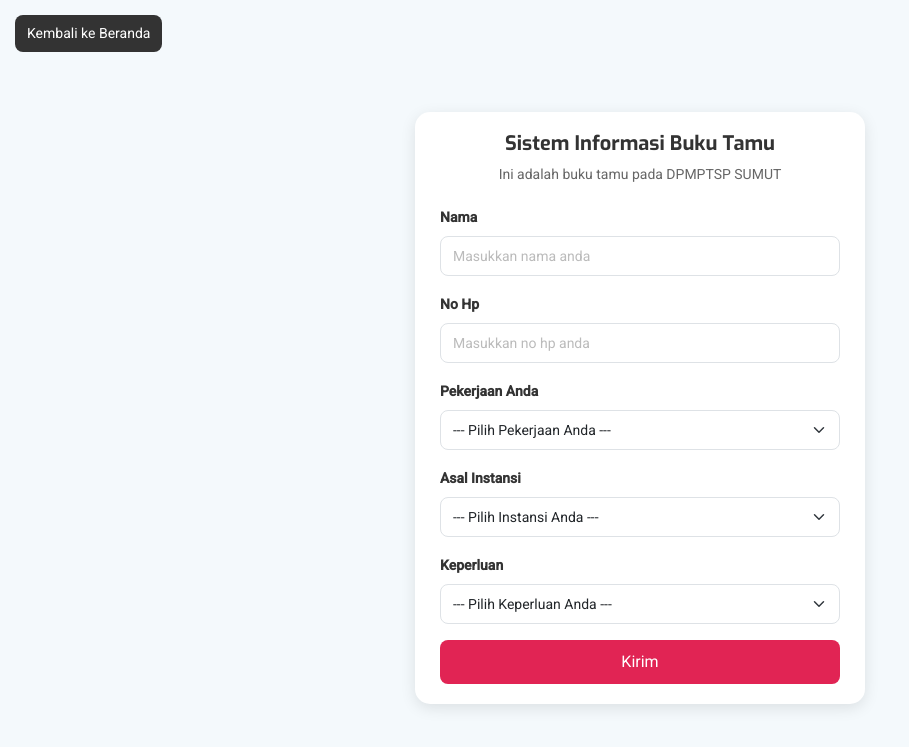
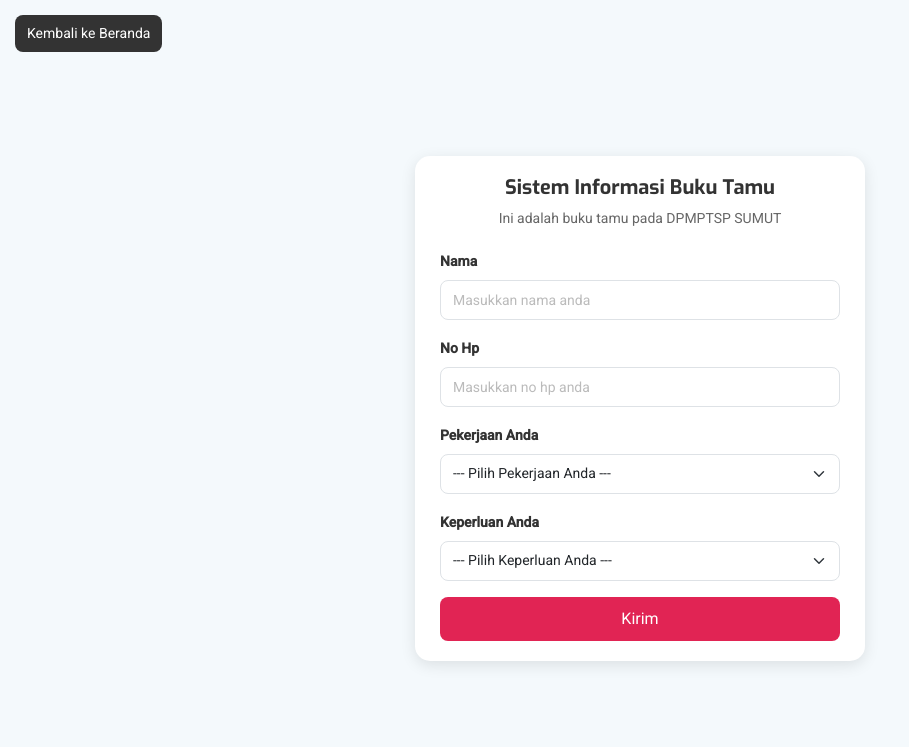
Before and after one commit to rayyan1510/buku-tamu, a PHP site: page / in a window 1280 px wide. Shown: the top 747 px of the page, without its empty margins (0-909 px from the left). Run offline with PHP 8.4, Linux system fonts and the light colour scheme.

Commit message:
Mengupdate tampilan form
mengupdate tampilan form dan menyesuaikan logikanya berdasarkan select

```diff
--- a/index.php
+++ b/index.php
@@ -37,27 +37,81 @@
                     <option value="PNS">PNS</option>
                     <option value="Swasta">Non PNS</option>
                     <option value="Mahasiswa">Mahasiswa</option>
+                    <option value="Pekerjaan_lainnya">Lainnya</option>
+                </select>
+            </div>
+
+            <div class="mb-3" id="additionalInput2" style="display: none;">
+                <label for="additionalInfo2" class="form-label">Detail Pekerjaan</label>
+                <select class="form-select" id="additionalInfo2">
+                    <option selected disabled>--- Pilih Detail Pekerjaan Anda ---</option>
+                    <option value="Kementerian">Kementerian/ Lembaga Pemerintah Non Kementerian</option>
+                    <option value="OPD">OPD Provinsi SUMUT</option>
+                    <option value="OPD_lain">OPD Provinsi Lain</option>
+                    <option value="OPD_kabupaten">OPD Kabupaten/Kota</option>
+                </select>
+            </div>
+
+            <div class="mb-3" id="additionalInput" style="display: none;">
+                <label for="additionalInfo" class="form-label">Detail Pekerjaan</label>
+                <input type="text" class="form-control" id="additionalInfo" placeholder="Masukkan detail pekerjaan...">
+            </div>
+
+
+            <div class="mb-3">
+                <label for="keperluan" class="form-label" id="keperluan_anda">Keperluan Anda</label>
+                <select class="form-select" id="keperluan" required>
+                    <option selected disabled>--- Pilih Keperluan Anda ---</option>
+                    <option value="Kunjungan_dinas">Kunjungan Dinas</option>
+                    <option value="Kunjungan_non_dinas">Kunjungan Non Dinas</option>
+                    <option value="Konsultasi">Konsultasi</option>
+                    <option value="Permohonan_informasi_PPID">Permohonan Informasi PPID</option>
+                    <option value="Permohonan_informasi_PB">Permohonan Informasi PB/PB UMKU</option>
+                    <option value="Pengurusan_PB_UMKU">Pengurusan PB/PB UMKU</option>
+                    <option value="Pengaduan_masyarakat">Pengaduan Masyarakat</option>
                     <option value="Lainnya">Lainnya</option>
                 </select>
             </div>
-            <div class="mb-3">
-                <label for="instansi" class="form-label asal_instansi">Asal Instansi</label>
-                <select class="form-select" id="instansi" required>
-                    <option selected disabled>--- Pilih Instansi Anda ---</option>
-                    <option value="Instansi 1">Instansi 1</option>
-                    <option value="Instansi 2">Instansi 2</option>
-                    <option value="Instansi 3">Instansi 3</option>
-                </select>
+
+            <div class="mb-3" id="keperluanInput" style="display: none;">
+                <label for="keperluanDetail" class="form-label">Detail Keperluan</label>
+                <input type="text" class="form-control" id="keperluanDetail" placeholder="Masukkan detail keperluan anda...">
             </div>
-            <div class="mb-3">
-                <label for="keperluan" class="form-label keperluan">Keperluan</label>
-                <select class="form-select" id="keperluan" required>
-                    <option selected disabled>--- Pilih Keperluan Anda ---</option>
-                    <option value="Keperluan 1">Keperluan 1</option>
-                    <option value="Keperluan 2">Keperluan 2</option>
-                    <option value="Keperluan 3">Keperluan 3</option>
-                </select>
-            </div>
+
+            <script>
+                document.getElementById('pekerjaan').addEventListener('change', function()
+                {
+                    var selectedValue = this.value;
+                    var additionalInputDiv = document.getElementById('additionalInput');
+                    var additionalInputDiv2 = document.getElementById('additionalInput2');
+
+                    // Show the input field if "Pekerjaan Lainnya" or "PNS" is selected, otherwise hide it
+                    if (selectedValue === 'Pekerjaan_lainnya') {
+                        additionalInputDiv.style.display = 'block';
+                        additionalInputDiv2.style.display = 'none';
+                    } else if (selectedValue === 'PNS') {
+                        additionalInputDiv2.style.display = 'block';
+                        additionalInputDiv.style.display = 'none';
+                    } else {
+                        additionalInputDiv.style.display = 'none';
+                        additionalInputDiv2.style.display = 'none';
+                    }
+                });
+
+                document.getElementById('keperluan').addEventListener('change', function()
+                {
+                    var selectedValue = this.value;
+                    var statusInputDiv = document.getElementById('keperluanInput');
+
+                    // Show the input field if "Lainnya" is selected, otherwise hide it
+                    if (selectedValue === 'Lainnya') {
+                        statusInputDiv.style.display = 'block';
+                    } else {
+                        statusInputDiv.style.display = 'none';
+                    }
+                });
+            </script>
+
             <button type="submit" class="btn-submit">Kirim</button>
         </form>
     </div>
```
